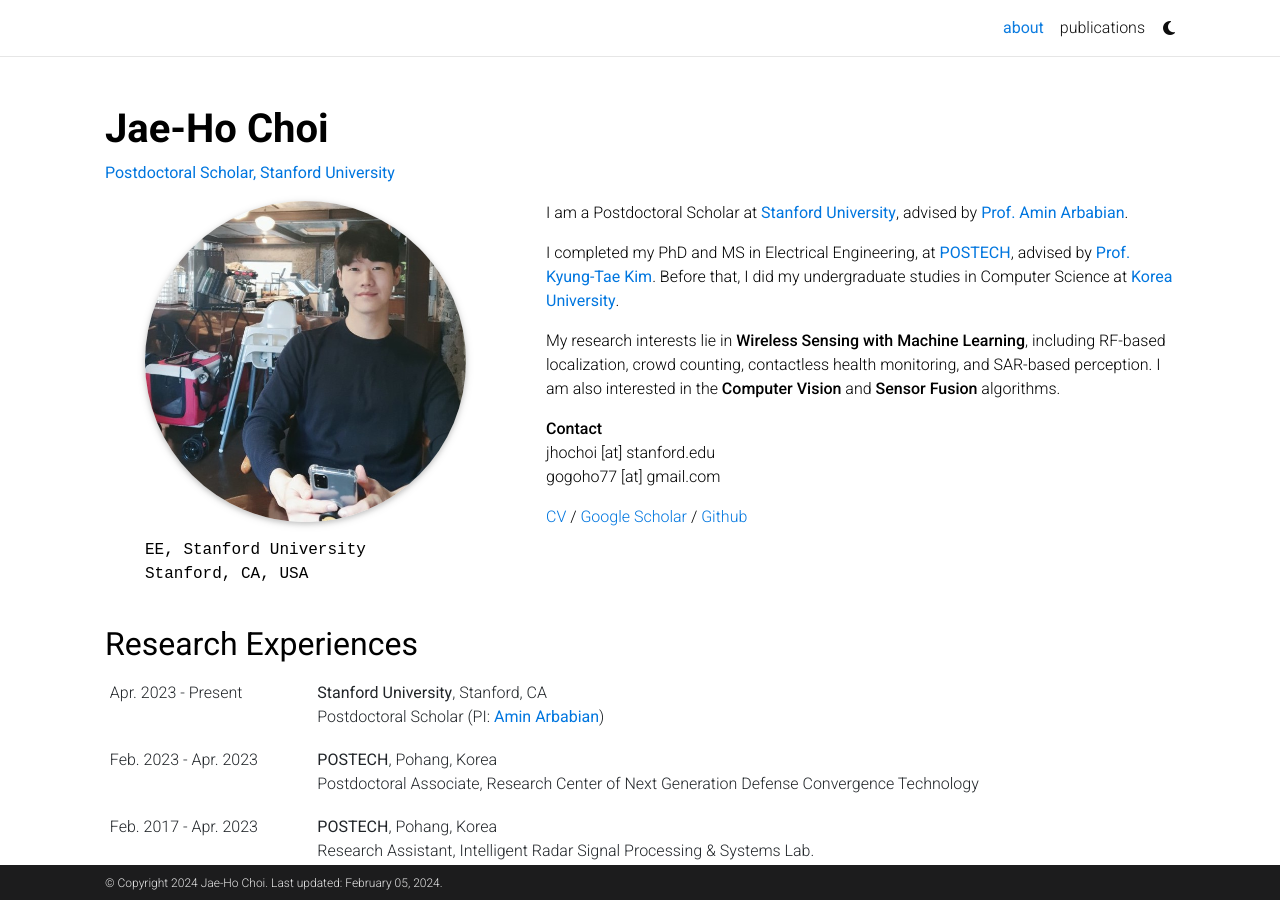
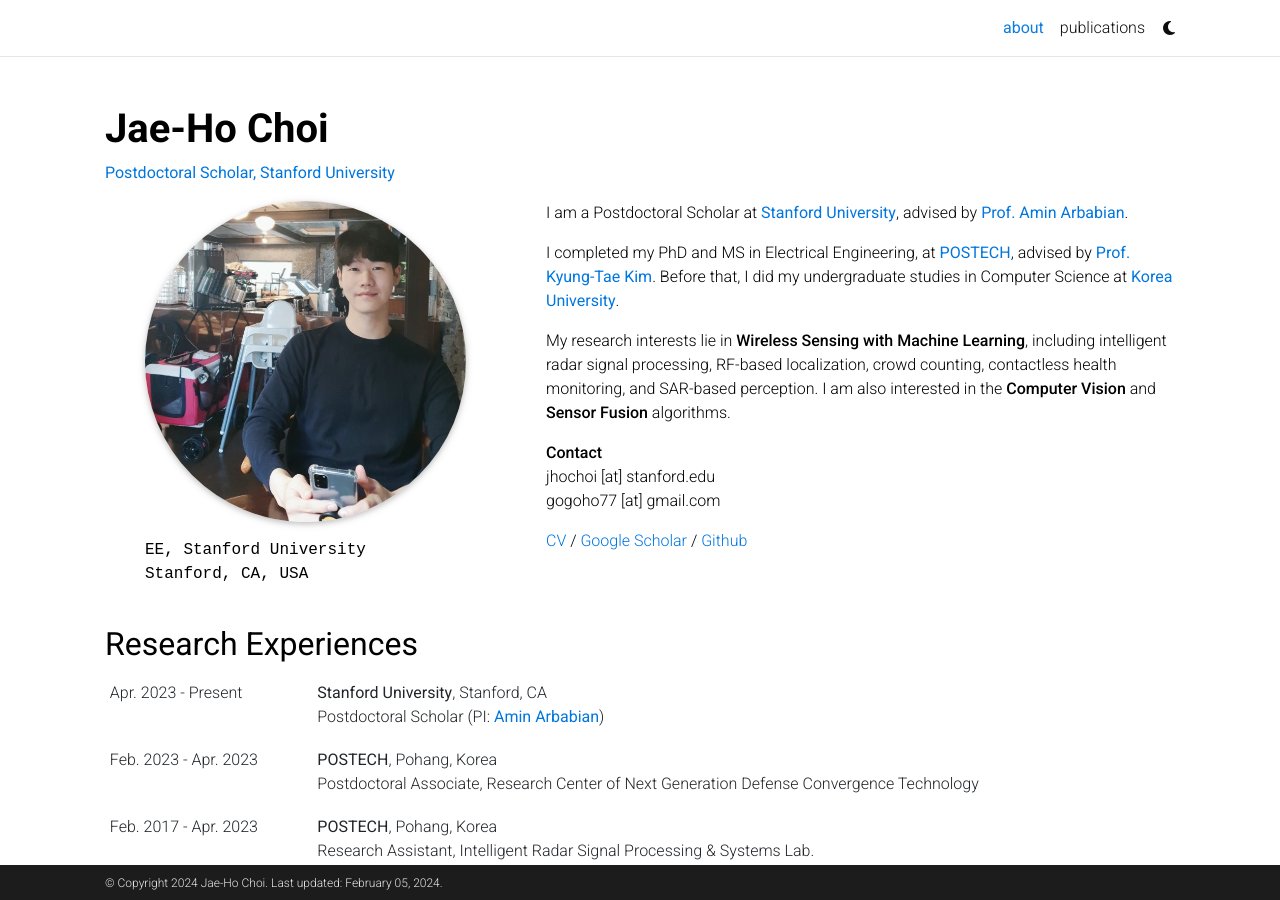
Before and after one commit to jaeho0211/jaeho0211.github.io, a Jekyll site: the page built from _pages/about.md, in a window 1280 px wide and 900 px high. Built offline with Jekyll 4.4.1, drawn with Linux system fonts in a browser that asks for light colours; full-size pictures stand in for the smaller copies a plugin makes; comment, search, counter and statistics services are not loaded; a style sheet for code colours, icons or effects is not loaded.

Commit message:
change about

```diff
--- a/_pages/about.md
+++ b/_pages/about.md
@@ -22,7 +22,7 @@
 
 I completed my PhD and MS in Electrical Engineering, at <a href='https://eee.postech.ac.kr'><b>POSTECH</b></a>, advised by <a href='http://iras.postech.ac.kr/main/eng.php'><b>Prof. Kyung-Tae Kim</b></a>. Before that, I did my undergraduate studies in Computer Science at <a href='https://info.korea.edu/en_info/index.do'><b>Korea University</b></a>.
 
-My research interests lie in **Wireless Sensing with Machine Learning**, including RF-based localization, crowd counting, contactless health monitoring, and SAR-based perception. I am also interested in the **Computer Vision** and **Sensor Fusion** algorithms.
+My research interests lie in **Wireless Sensing with Machine Learning**, including intelligent radar signal processing, RF-based localization, crowd counting, contactless health monitoring, and SAR-based perception. I am also interested in the **Computer Vision** and **Sensor Fusion** algorithms.
 
 **Contact**<br>
 jhochoi [at] stanford.edu
```
